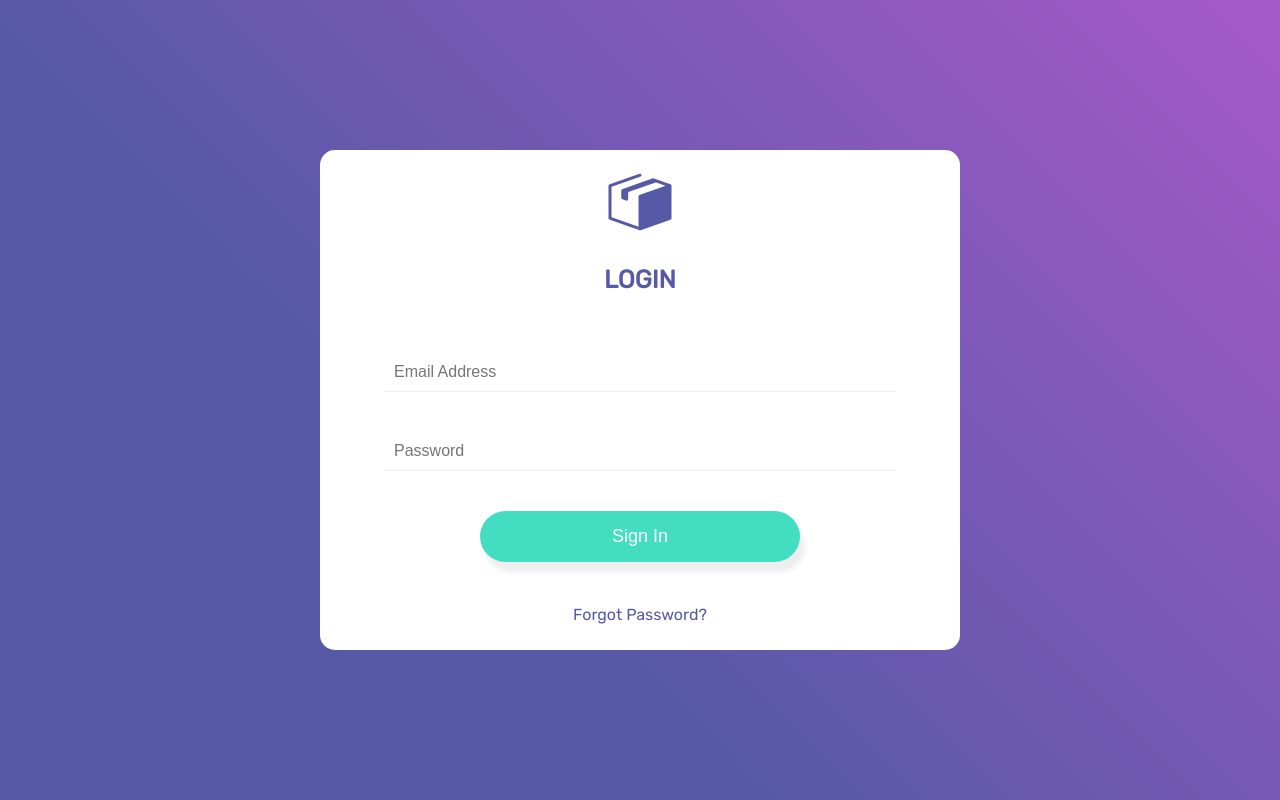
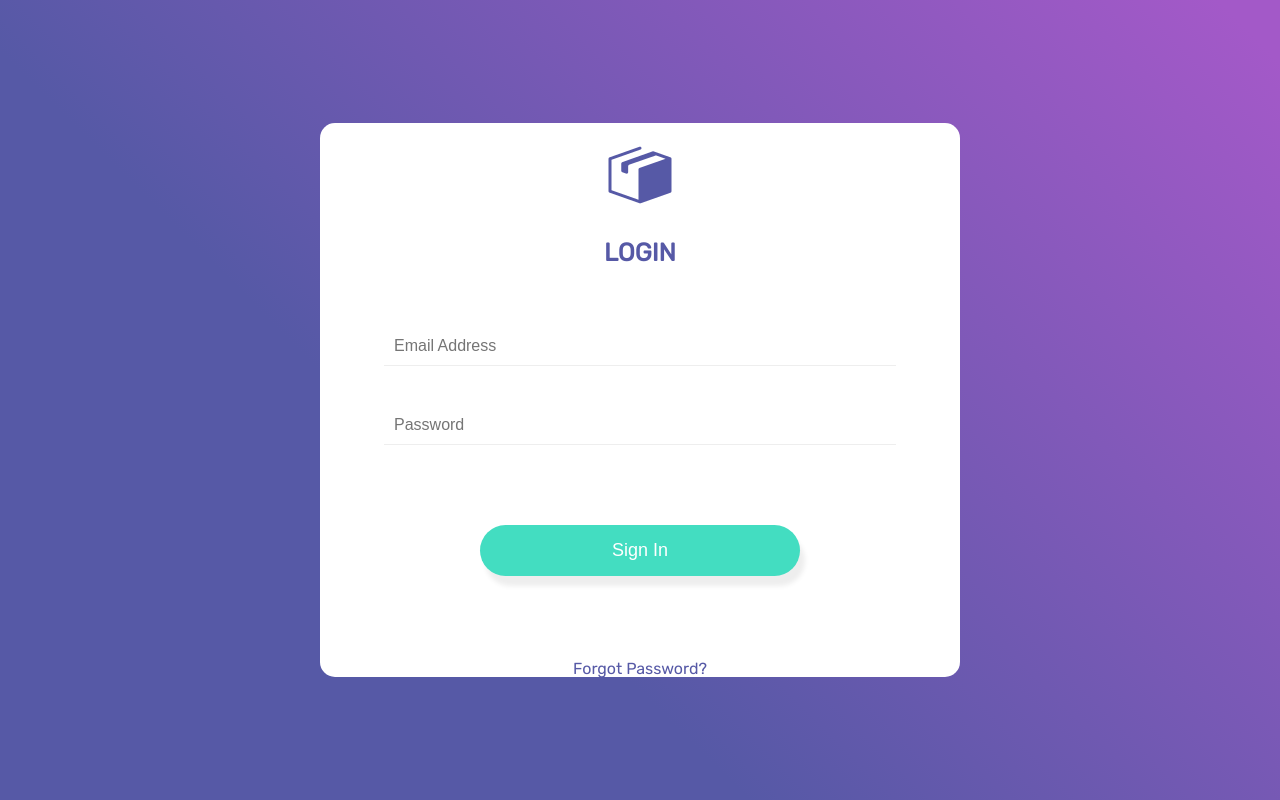
Before and after one commit to box-class/class-box-frontend, a React (Create React App) app: page /login/student in a window 1280 px wide. Built offline with nearby package versions, Linux system fonts and the light colour scheme.

Commit message:
extracted the forgot password section into it's own component for reusability and also the button that links to another page

```diff
--- a/src/Login/AdminLogin.js
+++ b/src/Login/AdminLogin.js
@@ -9,8 +9,7 @@ import {
     ButtonWrap,
     Form
 } from '../Styles/Login/login';
-import { Buttons } from '../Styles/Shared/reusable';
-import { Link } from 'react-router-dom';
+import LinkToButtons from '../Shared/LinkToButtons';
 
 const AdminLogin = () => {
     const [email, setEmail] = useState("");
@@ -50,11 +49,12 @@ const AdminLogin = () => {
                 </Form>
 
                 <ButtonWrap center={true}>
-                    <Buttons large={true} onClick={() => handleLogin()}>
-                        <Link to='/admin/dashboard'>
-                            Sign In
-                        </Link>
-                    </Buttons>
+                    <LinkToButtons
+                        large={true}
+                        handleClick={handleLogin}
+                        url={'/admin/dashboard'}
+                        text={'Sign In'}
+                    />
                 </ButtonWrap>
                 <div>
                     <h4>Forgot Password?</h4>
--- /dev/null
+++ b/src/Login/ForgotPassword.js
@@ -0,0 +1,11 @@
+import React from 'react';
+
+const ForgotPassword = () => {
+    return (
+        <div>
+            <h4 className='forgotpw'>Forgot Password?</h4>
+        </div>
+    )
+}
+
+export default ForgotPassword
--- a/src/Login/studentLogin.js
+++ b/src/Login/studentLogin.js
@@ -9,8 +9,8 @@ import {
     ButtonWrap,
     Form
 } from '../Styles/Login/login';
-import { Buttons } from '../Styles/Shared/reusable';
-import { Link } from 'react-router-dom';
+import LinkToButtons from '../Shared/LinkToButtons';
+import ForgotPassword from './ForgotPassword';
 
 const StudentLogin = () => {
     const [email, setEmail] = useState("");
@@ -50,15 +50,14 @@ const StudentLogin = () => {
                 </Form>
 
                 <ButtonWrap center={true}>
-                    <Buttons large={true} onClick={() => handleLogin()}>
-                        <Link to='/student/dashboard'>
-                            Sign In
-                        </Link>
-                    </Buttons>
+                    <LinkToButtons
+                        large={true}
+                        handleClick={handleLogin}
+                        url={'/student/dashboard'}
+                        text={"Sign In"}
+                    />
                 </ButtonWrap>
-                <div>
-                    <h4>Forgot Password?</h4>
-                </div>
+                <ForgotPassword />
             </LoginFormWrap>
         </LoginWrap>
     )
--- /dev/null
+++ b/src/Shared/LinkToButtons.js
@@ -0,0 +1,19 @@
+import React from 'react';
+import { Buttons } from '../Styles/Shared/reusable';
+import { Link } from 'react-router-dom';
+
+const LinkToButtons = (props) => {
+    return (
+        <Buttons
+            large={props.large || false}
+            centered={props.centered || true}
+            onClick={() => props.handleClick() || null}
+        >
+            <Link to={props.url}>
+                {props.text}
+            </Link>
+        </Buttons>
+    )
+}
+
+export default LinkToButtons
```
